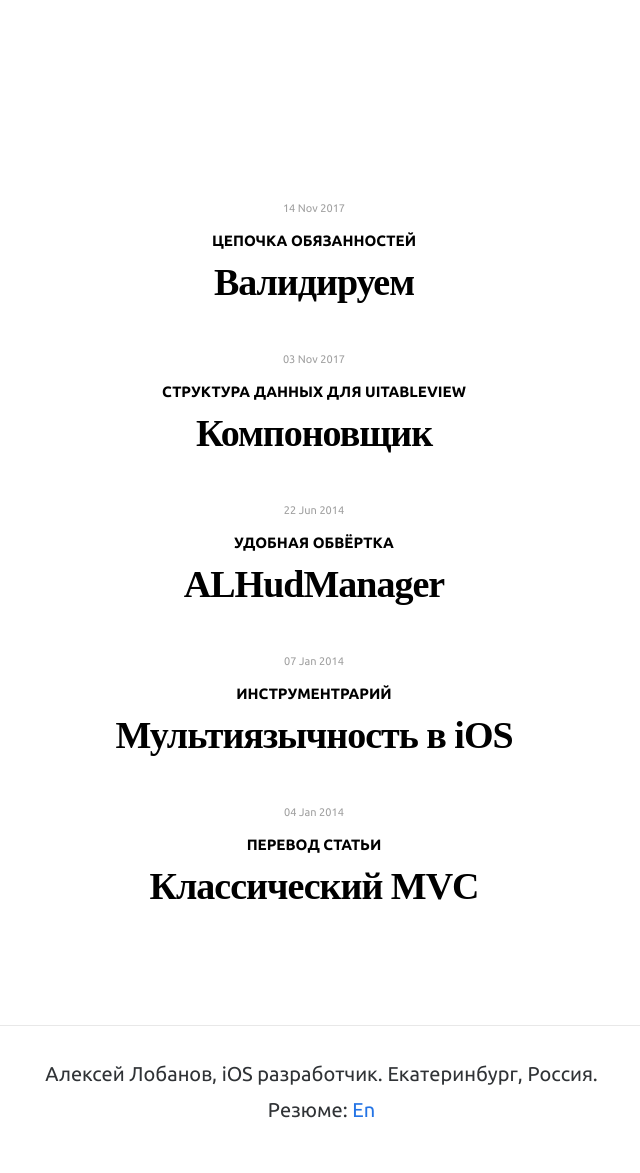
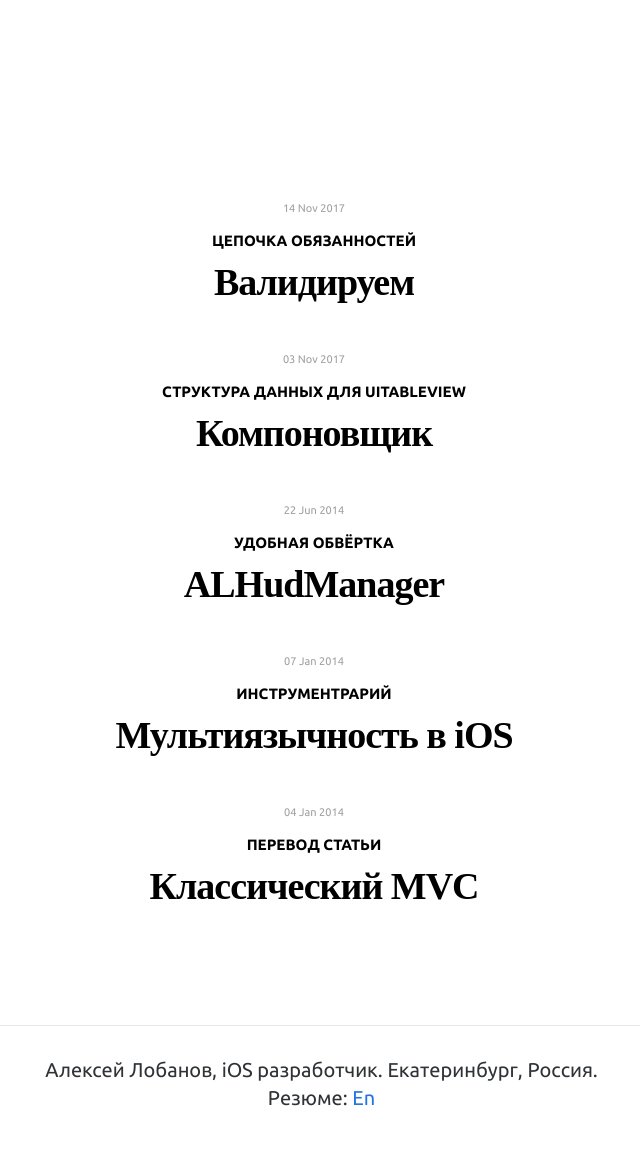
Before and after one commit to alobanov/alobanov.github.io, a Jekyll site: the page built from index.html, in a window 1280 px wide. Shown: the whole page, without its empty margins (326-966 px from the left). Built offline with Jekyll 4.4.1, drawn with Linux system fonts in a browser that asks for light colours; some web fonts are replaced.

Commit message:
Update main.scss

```diff
--- a/css/main.scss
+++ b/css/main.scss
@@ -10,7 +10,7 @@
 $base-font-size:   20px;
 $base-font-weight: 400;
 $small-font-size:  $base-font-size * 0.175;
-$base-line-height: 1.80em;
+$base-line-height: 1.40em;
 
 $spacing-unit:     30px;
 
```
